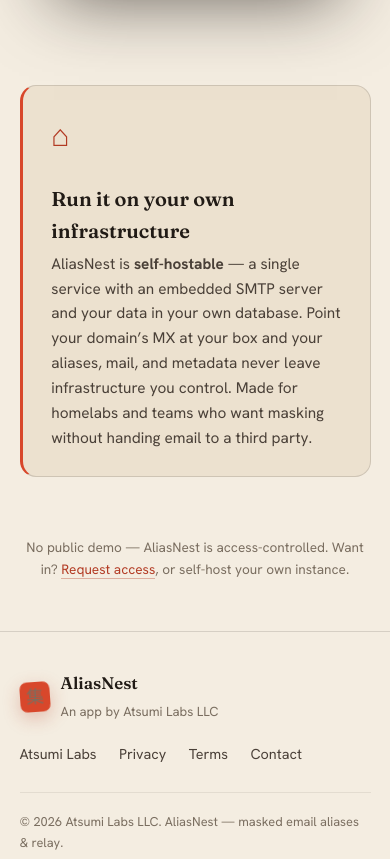
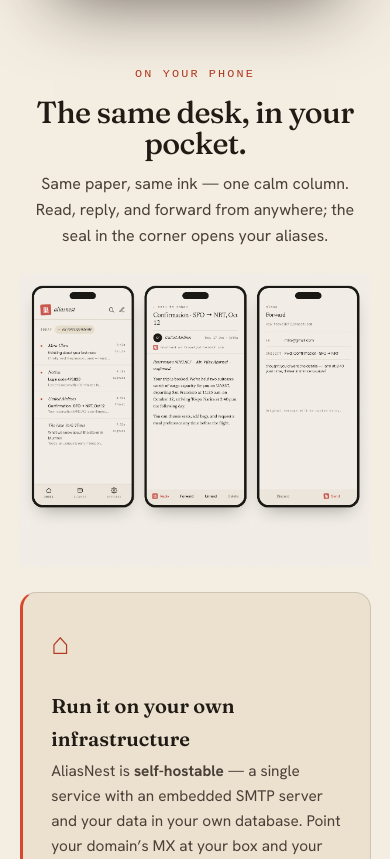
Before and after one commit to agarwalvijay/atsumilabs, a website: page aliasnest.html in a window 390 px wide. Shown: the part 1664-2523 px from the top of the page. Drawn offline with Linux system fonts and the light colour scheme; a web font is replaced by a local one.

Commit message:
AliasNest: add mobile section (real phone mockups from the design proposal)

```diff
--- a/aliasnest.css
+++ b/aliasnest.css
@@ -51,6 +51,12 @@
 .an-step h3 { font-family: var(--serif); font-weight: 600; color: #fff; font-size: 1.12rem; margin-bottom: 0.25rem; }
 .an-step p { color: rgba(241,233,221,0.68); font-size: 0.9rem; }
 
+/* ── mobile (secondary visual) ── */
+.an-mobile { max-width: var(--maxw); margin: clamp(2rem, 6vh, 4rem) auto 0; padding: 0 clamp(1.2rem, 5vw, 3rem); text-align: center; }
+.an-mobile h2 { font-family: var(--serif); font-weight: 500; font-size: clamp(1.9rem, 4.5vw, 3rem); line-height: 1.04; letter-spacing: -0.02em; margin: 0.7rem 0; }
+.an-mobile .lede2 { color: var(--ink-2); max-width: 54ch; margin: 0 auto; }
+.an-mobile-img { display: block; width: 100%; max-width: 760px; height: auto; margin: 1.6rem auto 0; }
+
 /* ── on-prem callout ── */
 .an-onprem { max-width: var(--maxw); margin: 0 auto; padding: clamp(1rem, 3vh, 2rem) clamp(1.2rem, 5vw, 3rem); }
 .an-onprem-inner { display: grid; grid-template-columns: auto 1fr; gap: 1.4rem; align-items: center; background: var(--paper-2); border: 1px solid var(--line); border-left: 3px solid var(--shu); border-radius: 16px; padding: 1.6rem 1.8rem; }
--- a/aliasnest.html
+++ b/aliasnest.html
@@ -125,6 +125,15 @@
       </div>
     </section>
 
+    <!-- ───────────── mobile ───────────── -->
+    <section class="an-mobile">
+      <span class="sec-label">On your phone</span>
+      <h2>The same desk, in your pocket.</h2>
+      <p class="lede2">Same paper, same ink — one calm column. Read, reply, and forward from anywhere; the seal in the corner opens your aliases.</p>
+      <img class="an-mobile-img reveal" src="assets/aliasnest-mobile.png"
+           alt="AliasNest on a phone — three screens: the alias inbox, reading a message, and forwarding one, in the same warm paper-and-ink style." />
+    </section>
+
     <!-- ───────────── on-prem callout ───────────── -->
     <section class="an-onprem">
       <div class="an-onprem-inner">
```
Also changed, not shown: assets/aliasnest-mobile.png (added).
